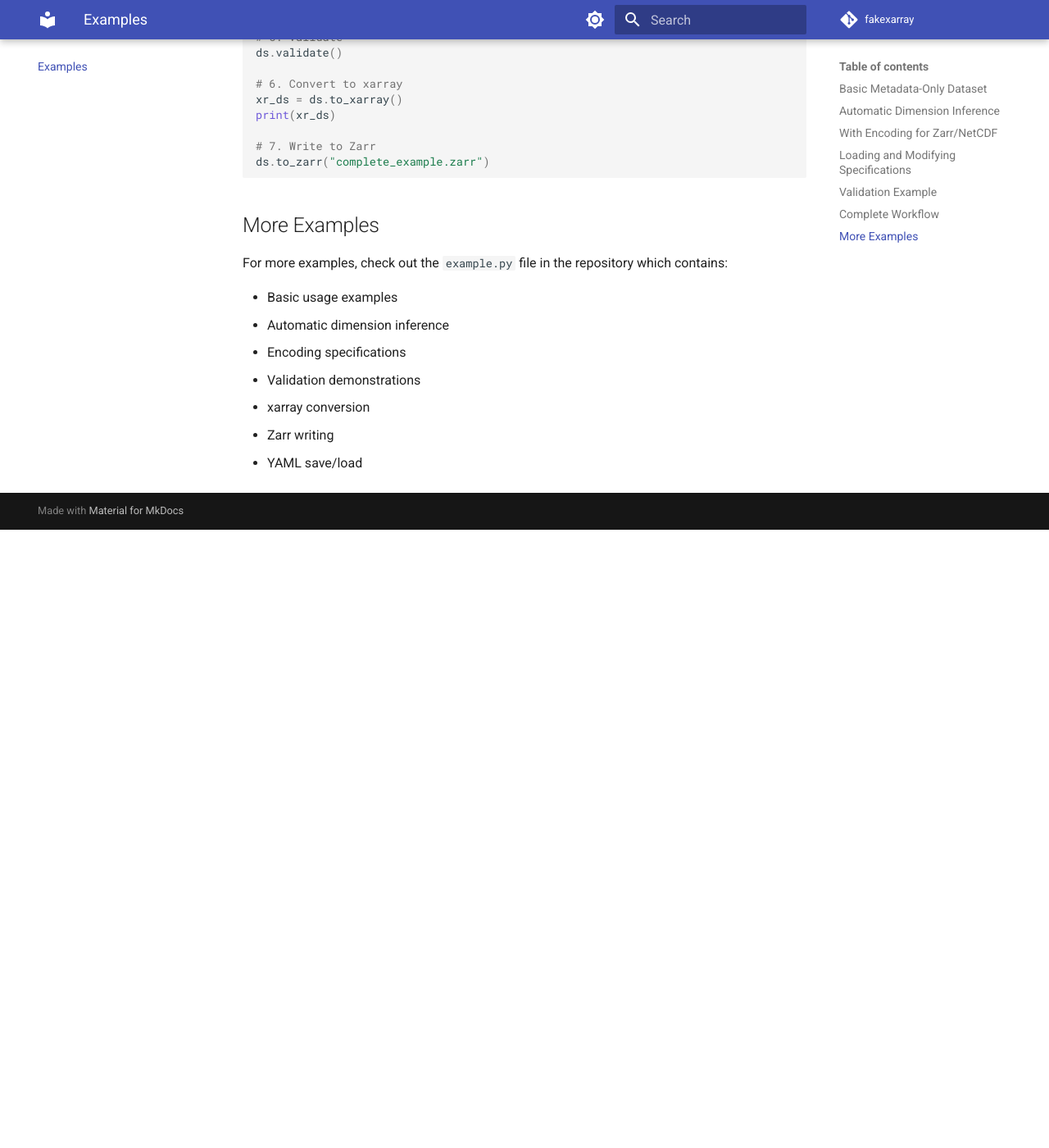
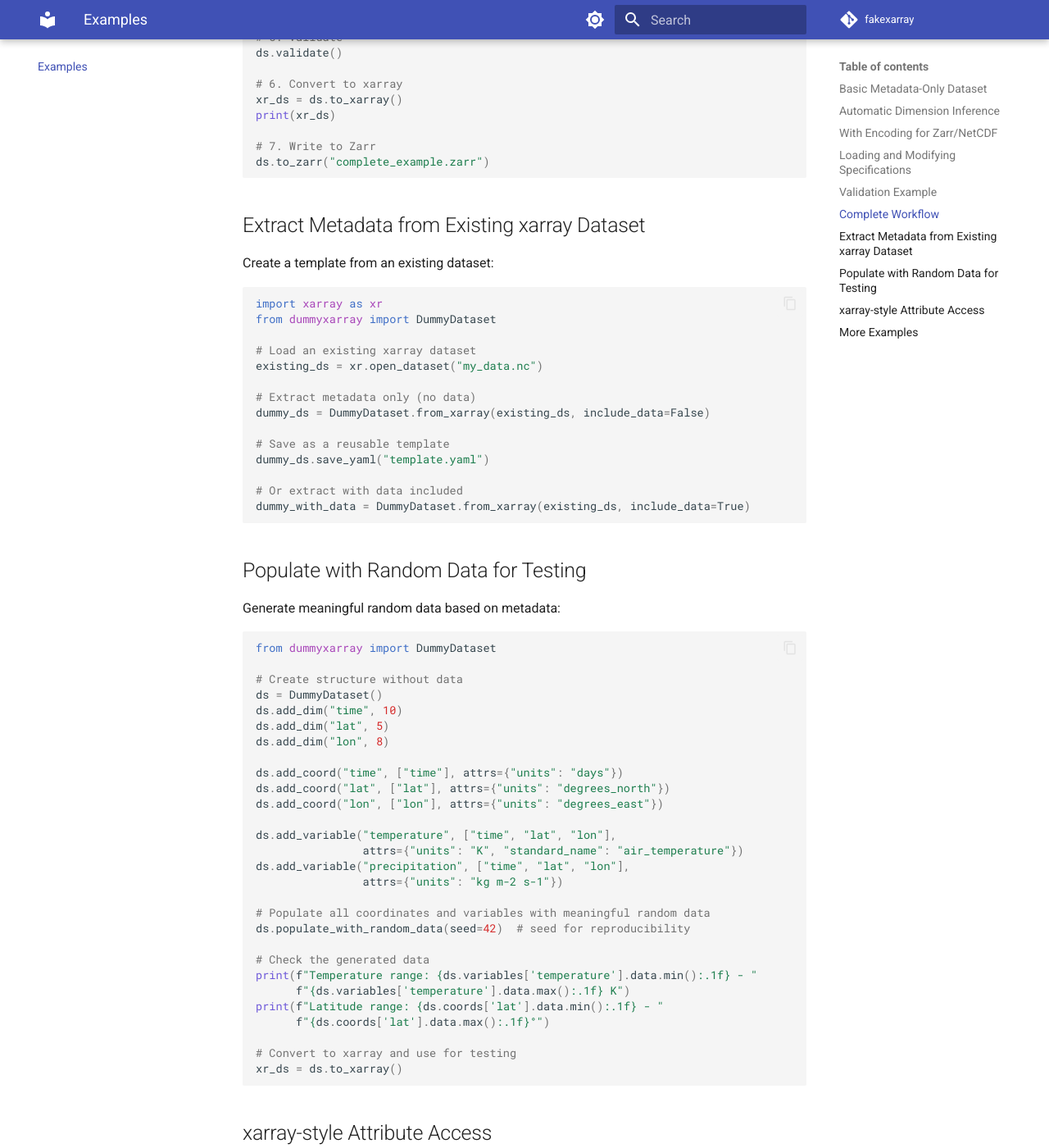
Before and after one commit to siligam/dummyxarray, an MkDocs documentation site: the page built from docs/examples.md, in a window 1280 px wide and 1400 px high, scrolled down 4440 px. Shown: the whole window at 82% size. Built offline with MkDocs 1.6.1 and Material for MkDocs 9.7.7, drawn with Linux system fonts in a browser that asks for light colours; comment, search, counter and statistics services are not loaded; before the commit the page ends 5086 px from its top, so only the background shows below that; some of the changed text lies outside the part shown.

````diff
--- a/docs/examples.md
+++ b/docs/examples.md
@@ -227,10 +227,116 @@ print(xr_ds)
 ds.to_zarr("complete_example.zarr")
 ```
 
+## Extract Metadata from Existing xarray Dataset
+
+Create a template from an existing dataset:
+
+```python
+import xarray as xr
+from dummyxarray import DummyDataset
+
+# Load an existing xarray dataset
+existing_ds = xr.open_dataset("my_data.nc")
+
+# Extract metadata only (no data)
+dummy_ds = DummyDataset.from_xarray(existing_ds, include_data=False)
+
+# Save as a reusable template
+dummy_ds.save_yaml("template.yaml")
+
+# Or extract with data included
+dummy_with_data = DummyDataset.from_xarray(existing_ds, include_data=True)
+```
+
+## Populate with Random Data for Testing
+
+Generate meaningful random data based on metadata:
+
+```python
+from dummyxarray import DummyDataset
+
+# Create structure without data
+ds = DummyDataset()
+ds.add_dim("time", 10)
+ds.add_dim("lat", 5)
+ds.add_dim("lon", 8)
+
+ds.add_coord("time", ["time"], attrs={"units": "days"})
+ds.add_coord("lat", ["lat"], attrs={"units": "degrees_north"})
+ds.add_coord("lon", ["lon"], attrs={"units": "degrees_east"})
+
+ds.add_variable("temperature", ["time", "lat", "lon"],
+                attrs={"units": "K", "standard_name": "air_temperature"})
+ds.add_variable("precipitation", ["time", "lat", "lon"],
+                attrs={"units": "kg m-2 s-1"})
+
+# Populate all coordinates and variables with meaningful random data
+ds.populate_with_random_data(seed=42)  # seed for reproducibility
+
+# Check the generated data
+print(f"Temperature range: {ds.variables['temperature'].data.min():.1f} - "
+      f"{ds.variables['temperature'].data.max():.1f} K")
+print(f"Latitude range: {ds.coords['lat'].data.min():.1f} - "
+      f"{ds.coords['lat'].data.max():.1f}°")
+
+# Convert to xarray and use for testing
+xr_ds = ds.to_xarray()
+```
+
+## xarray-style Attribute Access
+
+Access coordinates and variables using dot notation:
+
+```python
+from dummyxarray import DummyDataset
+import numpy as np
+
+ds = DummyDataset()
+ds.add_dim("time", 10)
+ds.add_coord("time", ["time"], attrs={"units": "days"})
+ds.add_variable("temperature", ["time"], attrs={"units": "K"})
+
+# Access using attribute notation (like xarray)
+print(ds.time)                  # Access coordinate
+print(ds.temperature)           # Access variable
+
+# Modify via attribute access
+ds.time.data = np.arange(10)
+ds.time.attrs["standard_name"] = "time"
+ds.time.attrs["calendar"] = "gregorian"
+
+# Rich repr shows structure clearly
+print(ds)
+# Output shows:
+# <dummyxarray.DummyDataset>
+# Dimensions:
+#   time: 10
+# Coordinates:
+#   ✓ time                 (time)               int64
+# Data variables:
+#   ✗ temperature          (time)               ?
+
+# Inspect individual arrays
+print(ds.time)
+# Output:
+# <dummyxarray.DummyArray>
+# Dimensions: (time)
+# Shape: (10,)
+# dtype: int64
+# Data: [0 1 2 3 4 5 6 7 8 9]
+# Attributes:
+#     units: days
+#     standard_name: time
+#     calendar: gregorian
+```
+
 ## More Examples
 
-For more examples, check out the `example.py` file in the repository which contains:
+For more examples, check out the example files in the repository:
 
+- `example.py` - Basic usage and core features
+- `example_from_xarray.py` - Extracting metadata from xarray datasets
+- `example_populate.py` - Data population with random data
 - Basic usage examples
 - Automatic dimension inference
 - Encoding specifications
````
Also changed, not shown: docs/getting-started/quickstart.md (+79 -0 lines).
